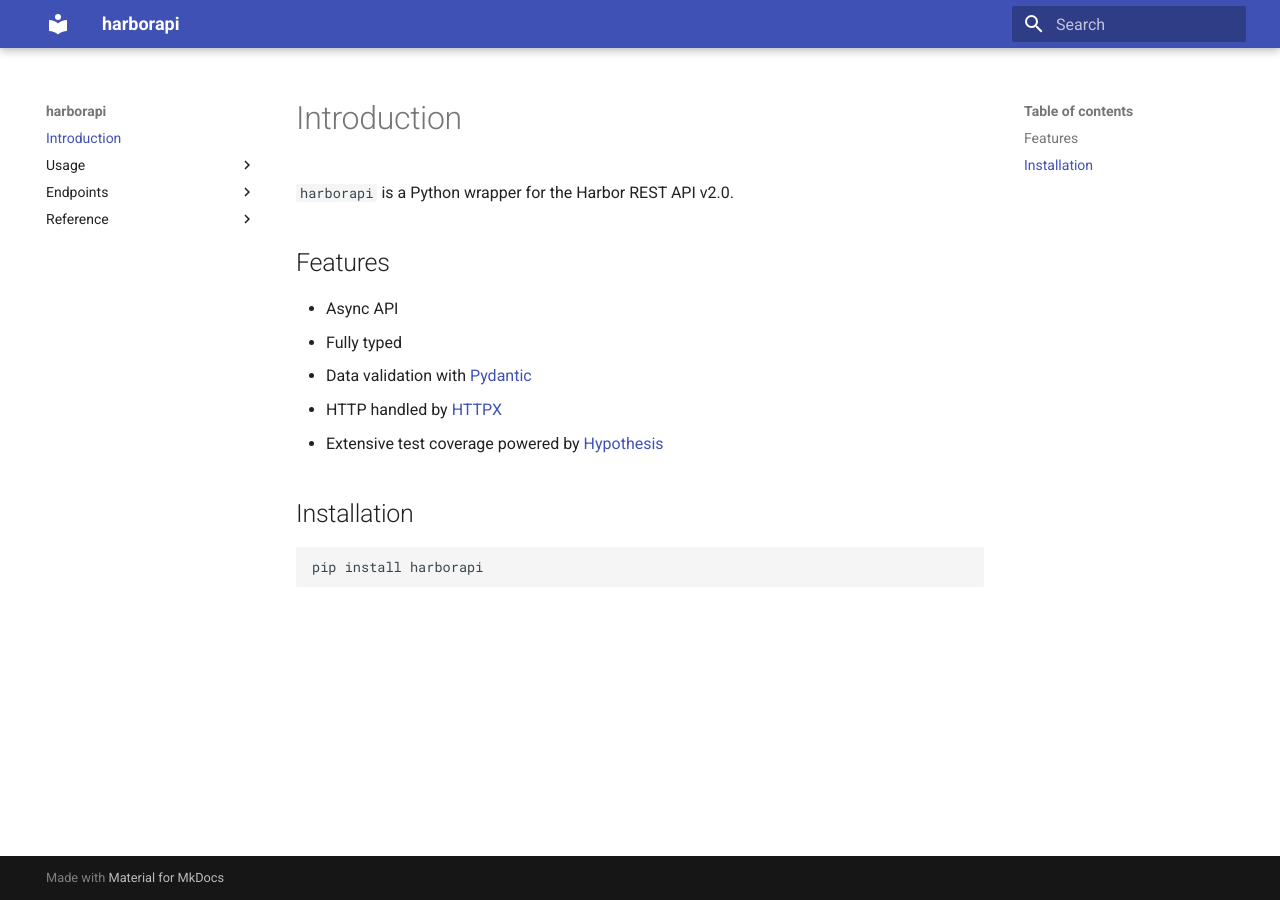
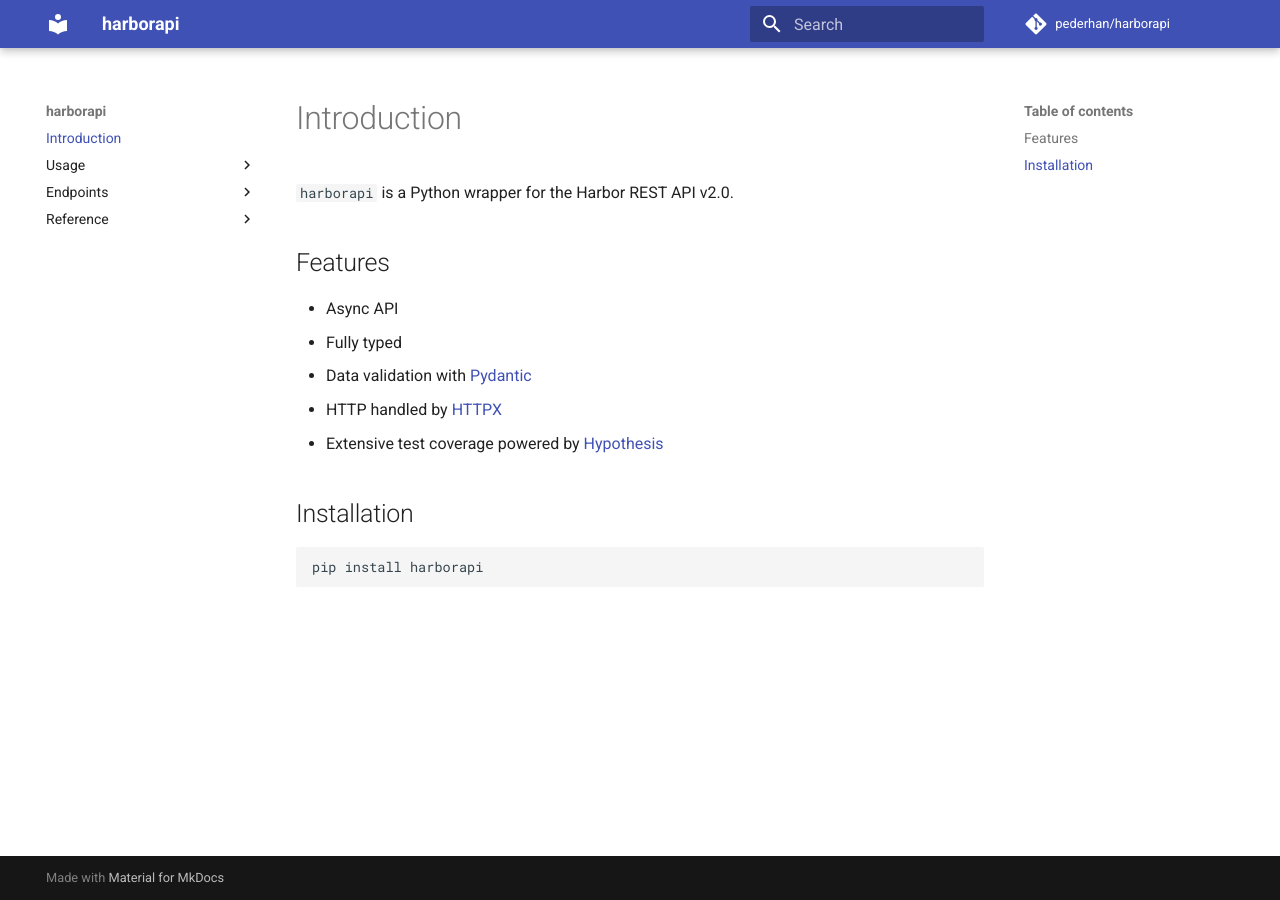
Before and after one commit to unioslo/harborapi, an MkDocs documentation site: the page built from docs/index.md, in a window 1280 px wide. Built offline with MkDocs 1.6.1 and Material for MkDocs 9.7.7, drawn with Linux system fonts in a browser that asks for light colours; comment, search, counter and statistics services are not loaded.

Commit message:
Docs: add GitHub repo link in header

```diff
--- a/mkdocs.yml
+++ b/mkdocs.yml
@@ -1,6 +1,11 @@
 site_name: harborapi
+
+repo_url: https://github.com/pederhan/harborapi
+repo_name: pederhan/harborapi
+
 theme:
   name: "material"
+
 plugins:
 - search
 - autorefs
```
